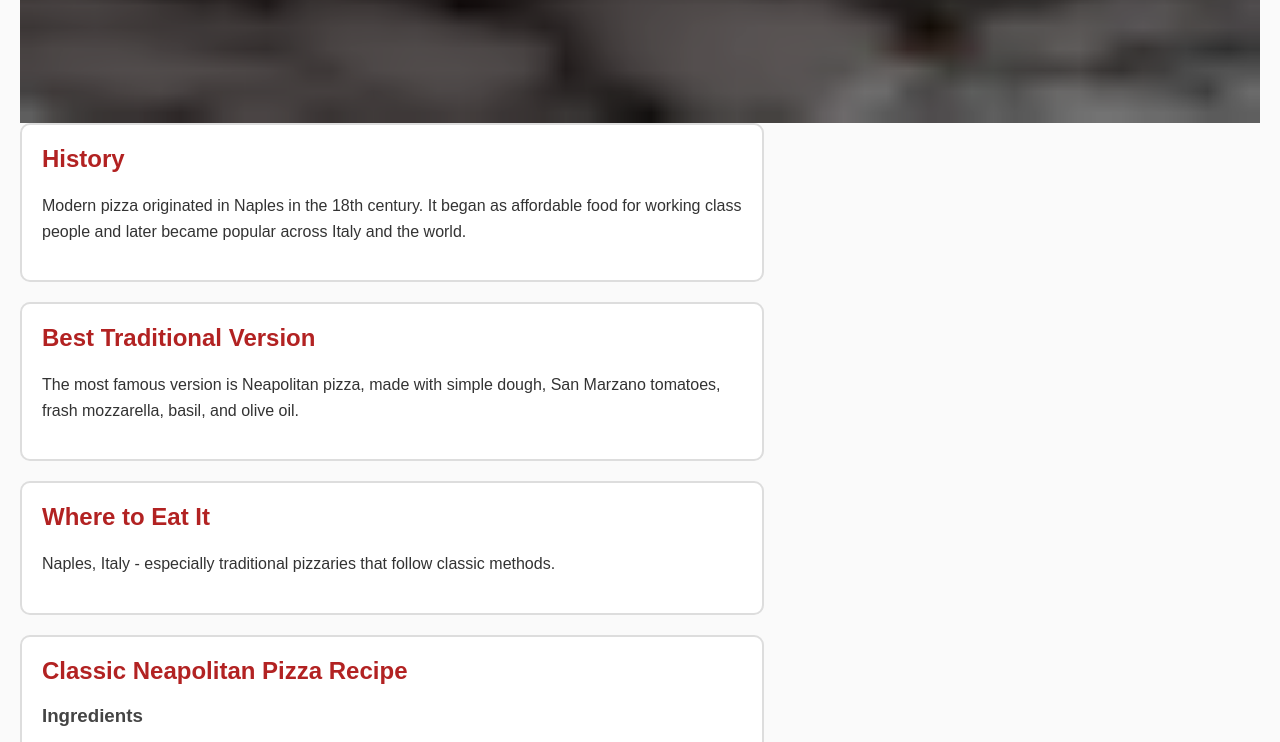
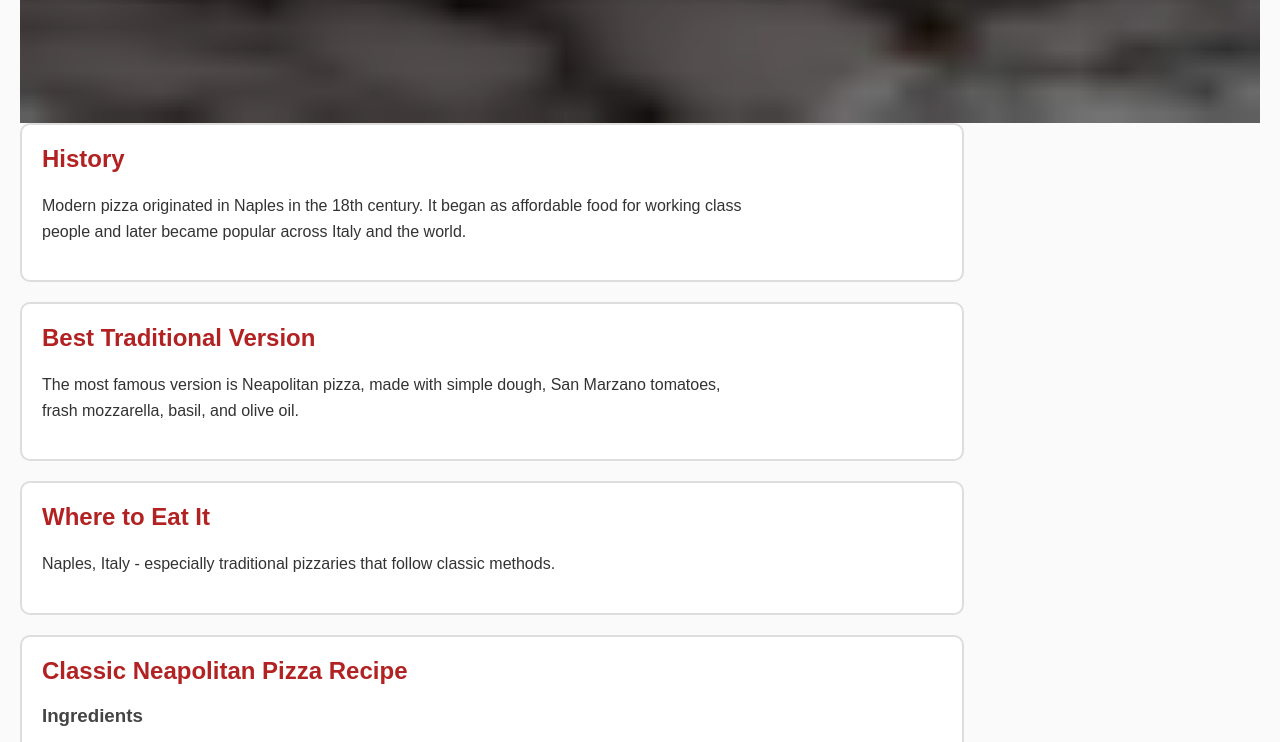
Before and after one commit to BiggerO-blip/italian-food-website, a plain HTML site: page pizza.html in a window 1280 px wide. Shown: the part 5540-6282 px from the top of the page. Drawn offline with Linux system fonts and the light colour scheme.

Commit message:
Update max-width and margin in style.css
Increased max-width to 900px and adjusted margin.

```diff
--- a/style.css
+++ b/style.css
@@ -44,7 +44,8 @@ nav a:hover {
   border-radius: 10px;
   padding: 20px;
   margin-bottom: 20px;
-  max-width: 700px;
+  max-width: 900px;
+  margin: 40 px auto;
 }
 
 .food-section h2 {
```
